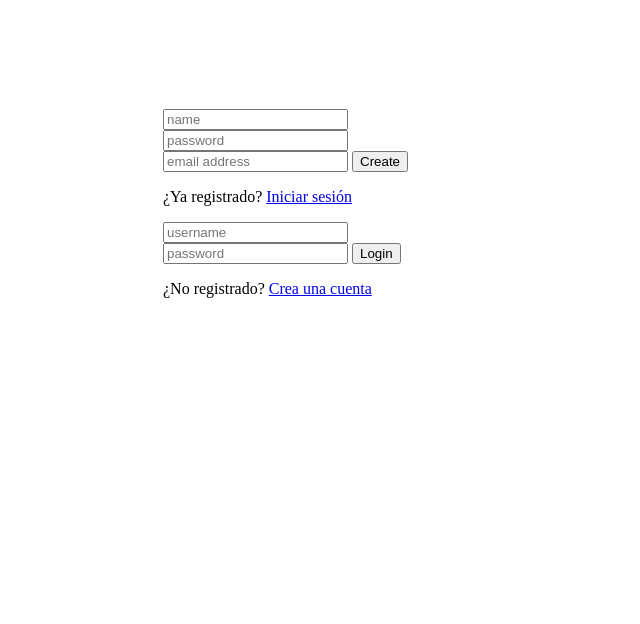
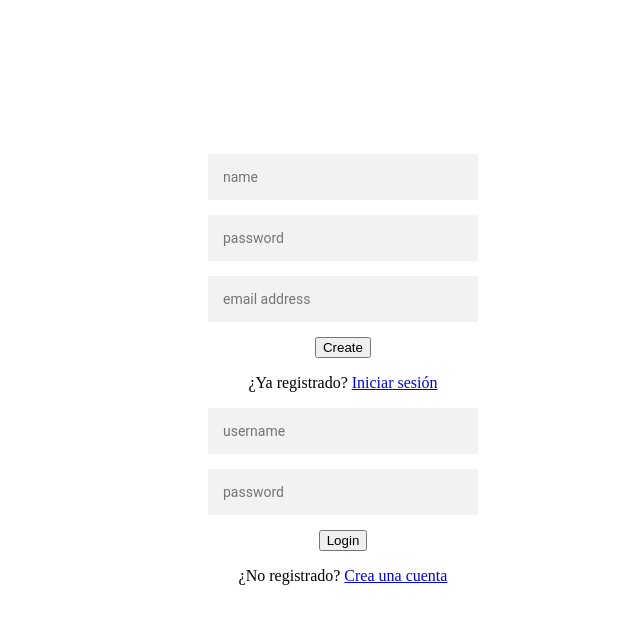
Before and after one commit to cescriba-2022278/Git_101, a plain HTML site: page index.html in a window 1280 px wide. Shown: the whole page, without its empty margins (297-937 px from the left). Drawn offline with Linux system fonts and the light colour scheme.

Commit message:
styles modificado

```diff
--- a/assets/styles.css
+++ b/assets/styles.css
@@ -3,3 +3,26 @@
     padding: 8% 0 0;
     margin: auto;
 }
+
+.form {
+    position: relative;
+    z-index: 1;
+    background: #FFFFFF;
+    max-width: 360px;
+    margin: 0 auto 100px;
+    padding: 45px;
+    text-align: center;
+    box-shadow: 00 20px 0 rgba(0, 0, 0, 0,2), 0 5px 5px 0 rgba(0, 0, 0, 0,24);
+}
+
+.form input {
+    font-family: "Roboto", sans-serif;
+    outline: 0;
+    background: #f2f2f2;
+    width: 100%;
+    border: 0;
+    margin: 0 0 15px;
+    padding: 15px;
+    box-sizing: border-box;
+    font-size: 14px;
+}
```
